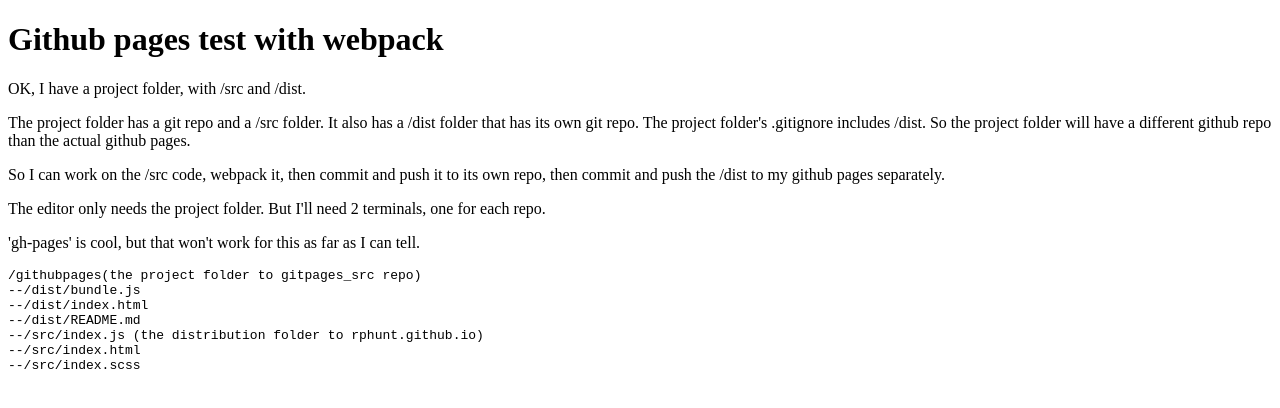
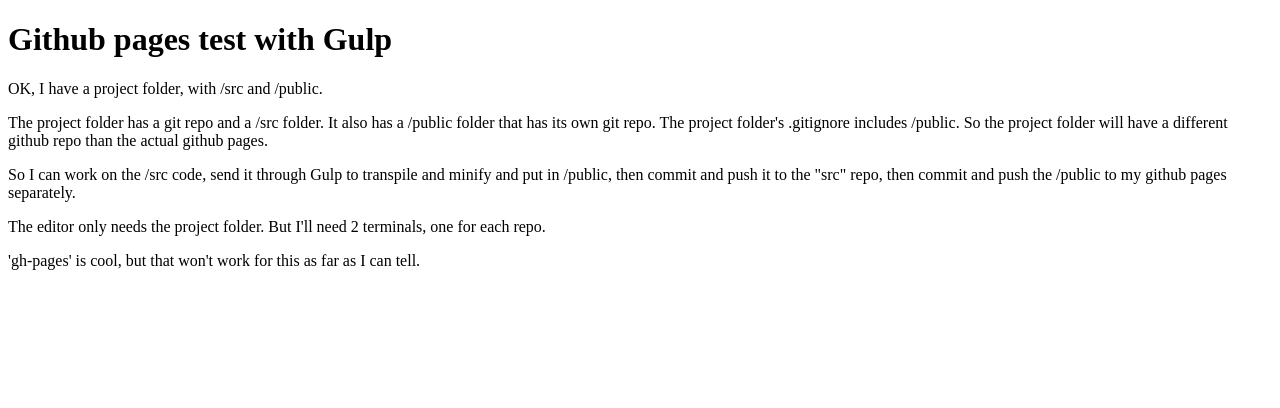
Before and after one commit to rphunt/rphunt.github.io, a plain HTML site: page index.html in a window 1280 px wide. Drawn offline with Linux system fonts and the light colour scheme.

Commit message:
index edits

```diff
--- a/index.html
+++ b/index.html
@@ -5,16 +5,16 @@
 	<meta charset="utf-8">
 </head>
 <body class="fouc_hide">
-	<h1>Github pages test with webpack</h1>
+	<h1>Github pages test with Gulp</h1>
 
 	<p>
-		OK, I have a project folder, with /src and /dist.
+		OK, I have a project folder, with /src and /public.
 	</p>
 	<p>
-		The project folder has a git repo and a /src folder. It also has a /dist folder that has its own git repo. The project folder's .gitignore includes /dist. So the project folder will have a different github repo than the actual github pages.
+		The project folder has a git repo and a /src folder. It also has a /public folder that has its own git repo. The project folder's .gitignore includes /public. So the project folder will have a different github repo than the actual github pages.
 	</p>
 	<p>
-		So I can work on the /src code, webpack it, then commit and push it to its own repo, then commit and push the /dist to my github pages separately.
+		So I can work on the /src code, send it through Gulp to transpile and minify and put in /public, then commit and push it to the &quotsrc&quot; repo, then commit and push the /public to my github pages separately.
 	</p>
 	<p>
 		The editor only needs the project folder. But I'll need 2 terminals, one for each repo.
@@ -22,15 +22,5 @@
 	<p>
 		'gh-pages' is cool, but that won't work for this as far as I can tell.
 	</p>
-
-	<pre>
-/githubpages(the project folder to gitpages_src repo)
---/dist/bundle.js
---/dist/index.html
---/dist/README.md
---/src/index.js (the distribution folder to rphunt.github.io)
---/src/index.html
---/src/index.scss
-	</pre>
 </body>
 </html>
```
